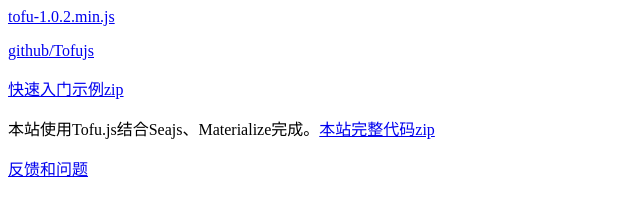
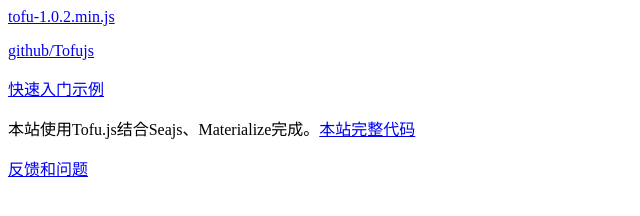
Before and after one commit to vtejuf/tofu.js, a plain HTML site: page example/tofuhome/modules/download/index.html in a window 1280 px wide. Shown: the full height of the page, 0-640 px from the left. Drawn offline with Linux system fonts and the light colour scheme.

```diff
--- a/example/tofuhome/modules/download/index.html
+++ b/example/tofuhome/modules/download/index.html
@@ -1,5 +1,5 @@
 <p><a href="https://github.com/vtejuf/tofu.js">tofu-1.0.2.min.js</a></p>
 <p><a href="https://github.com/vtejuf/tofu.js">github/Tofujs</a></p>
-<p><a href="https://github.com/vtejuf/tofu.js/tree/master/example/tofusite">快速入门示例zip</a></p>
-<p>本站使用Tofu.js结合Seajs、Materialize完成。<a href="https://github.com/vtejuf/tofu.js/tree/master/example/tofuhome">本站完整代码zip</a></p>
+<p><a href="https://github.com/vtejuf/tofu.js/tree/master/example/tofusite">快速入门示例</a></p>
+<p>本站使用Tofu.js结合Seajs、Materialize完成。<a href="https://github.com/vtejuf/tofu.js/tree/master/example/tofuhome">本站完整代码</a></p>
 <p><a href="https://github.com/vtejuf/tofu.js/issues">反馈和问题</a></p>
```
